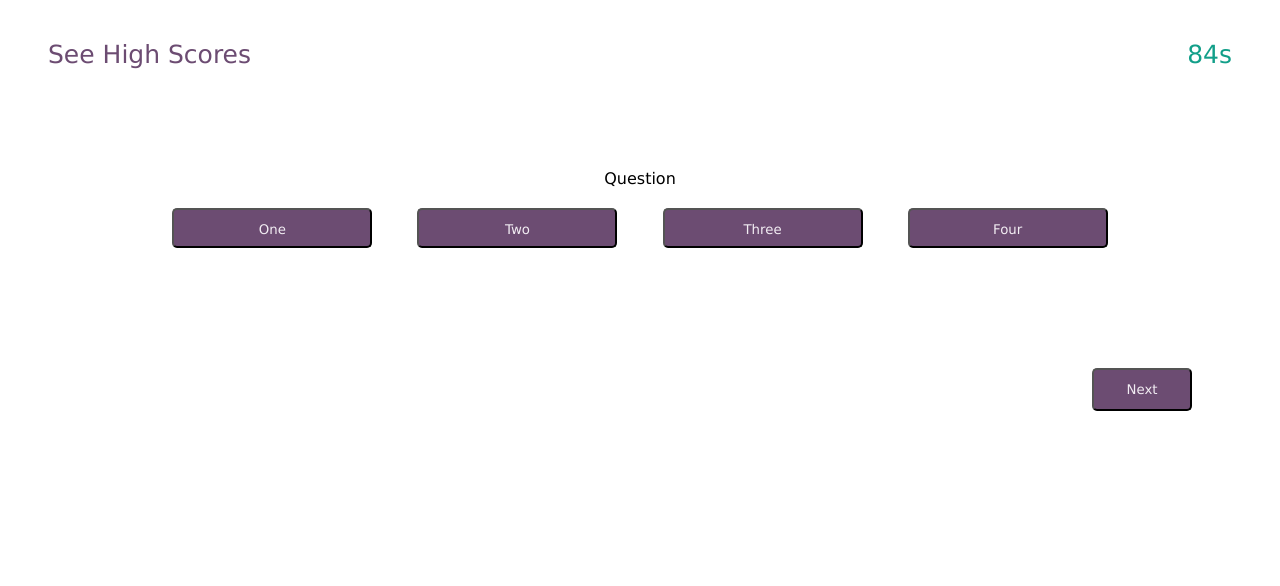
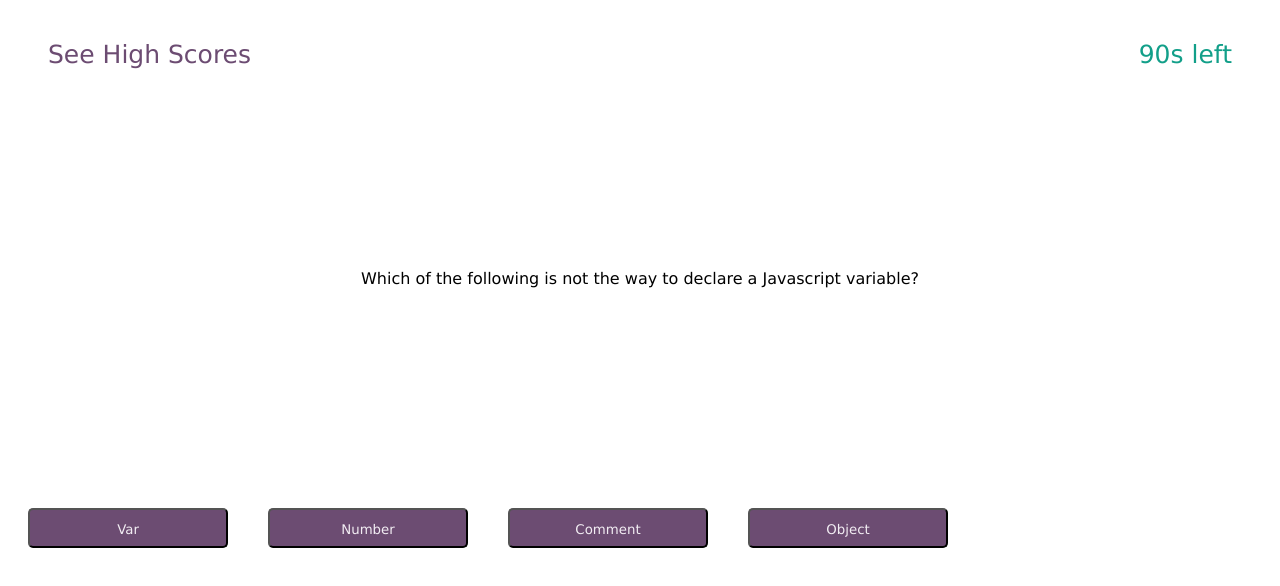
Before and after one commit to Jillium/code-quiz, a plain HTML site: page index.html in a window 1280 px wide. Both pictures are taken after a click on the button "Let's Start!". Drawn offline with Linux system fonts and the light colour scheme.

Commit message:
progress save

```diff
--- a/Assets/css/style.css
+++ b/Assets/css/style.css
@@ -81,6 +81,15 @@
     display: none;
 }
 
+.flex-container {
+    display: flex;
+    flex-direction: column;
+    flex-wrap: wrap;
+    align-items: center;
+    text-align: center;
+    margin: 100px 20px;
+}
+
 
 
 
@@ -93,6 +102,7 @@
     border-radius: 5px;
     padding: 12px;
     font-family: 'Lucida Sans', 'Lucida Sans Regular', 'Lucida Grande', 'Lucida Sans Unicode', Geneva, Verdana, sans-serif;
+    align-items: center;
 }
 
 
@@ -101,20 +111,6 @@
     background-color: #dac700;
 }
 
-#next-button {
-    background-color: #6c4c72;
-    color: #f2edf3;
-    float: right;
-    margin: 0 80px 0 0;
-    border-radius: 5px;
-    width: 100px;
-    padding: 12px;
-    font-family: 'Lucida Sans', 'Lucida Sans Regular', 'Lucida Grande', 'Lucida Sans Unicode', Geneva, Verdana, sans-serif;
-}
-
-#next-button:hover {
-    background-color: #dac700;
-}
 
 .question-button-wrong:hover {
     background-color: #dac700;
--- a/Assets/js/script.js
+++ b/Assets/js/script.js
@@ -1,6 +1,11 @@
 var timerEl = document.getElementById("countdown");
 var quizDivEl = document.getElementById("quiz-name-div");
 var quizQuestEl = document.getElementById("hidden-container");
+var questionsEl = document.getElementById("quiz-question");
+var answersEl = document.getElementById("answer-buttons");
+var answerButtons = document.querySelectorAll(".answers")
+var currentQuestion, currentQuestionIndex;
+var currentAnswers, currentAnswerIndex;
 
 
 // questions and answers stored as object
@@ -66,21 +71,47 @@
     startButton.addEventListener("click", function() {
         quizDivEl.setAttribute("style", "display:none");
         quizQuestEl.setAttribute("style", "display: block");
+        currentQuestion = quizQuestions[0].title;
+
+
+        askQuestion();
     })
 
-    countdownTimer();
+
 }
 
 questionsStart();
 
 //loop through questions after next is selected
-function nextQuestion () {
-    var nextButton = document.getElementById('next-button');
-    nextButton.addEventListener("click", function () {
-        // for loop goes here?
-    } )
+function askQuestion () {
+
+    for (let i = 0; i < quizQuestions[0].title.length; i++) {
+        questionsEl.innerText = quizQuestions[0].title;
+        console.log(quizQuestions[0].title[i]);
+    }
+
+
+    for (let j = 0; j < quizQuestions[0].options.length; j++) {
+        let btn = document.createElement("button");
+        btn.setAttribute("class", "answers");
+        btn.innerHTML = quizQuestions[j].options[j]
+        document.body.appendChild(btn);
+        console.log(quizQuestions[0].options[j]);
+    }
+
+
+
+
+
+
+
+
+
+
 
 }
+
+
 
 function answerChosen () {
 // if correct add to score if incorrect subtract from score and take time off counter
--- a/index.html
+++ b/index.html
@@ -22,20 +22,19 @@
     </div>
 
     <!-- container div for quiz-->
+    <div class="flex-container">
     <div id="hidden-container">
-        <div id="quiz-question-container" class="hide">
+        <div id="quiz-question-container">
             <div id="quiz-question">Question</div>
                 <div id="answer-buttons">
-                    <button type="button" class="answers">One</button>
-                    <button type="button" class="answers">Two</button>
-                    <button type="button" class="answers">Three</button>
-                    <button type="button" class="answers">Four</button>
+
                 </div>
         </div>
-        <div class="next-button">
-            <button type="button" id="next-button">Next</button>
-        </div>
+
     </div>
+    </div>
+
+
 
 
 
```
